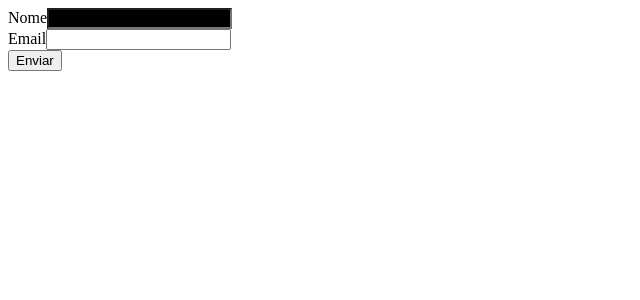
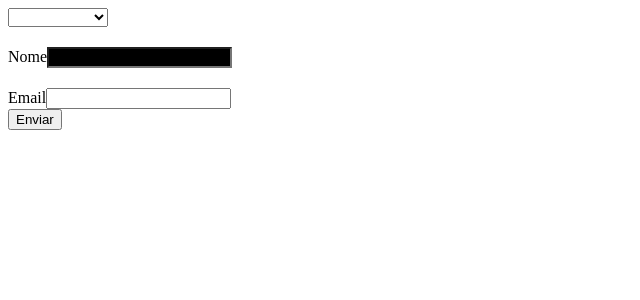
Before and after one commit to rafaelandradegs/origamid-react, a React (Vite) app: page / in a window 1280 px wide. Shown: the top 300 px of the page, without its empty margins (0-640 px from the left). Built offline with nearby package versions, Linux system fonts and the light colour scheme.

Commit message:
Componente Select

```diff
--- a/src/App.jsx
+++ b/src/App.jsx
@@ -1,19 +1,31 @@
 import React from 'react'
 import Input from './Form/Input'
+import Select from './Form/Select'
 
 const App = () => {
   const [nome, setNome] = React.useState('')
   const [email, setEmail] = React.useState('')
+  const [produto, setProduto] = React.useState('')
 
   return (
     <form>
+      <Select
+        options={['smarthphone', 'tablet']}
+        value={produto}
+        setValue={setProduto}
+      />
       <Input
         id="nome"
         label="Nome"
         value={nome}
         setValue={setNome}
         required
-        style={{ background: 'black', color: 'white' }}
+        style={{
+          background: 'black',
+          color: 'white',
+          marginTop: '20px',
+          marginBottom: '20px'
+        }}
       />
       <Input
         id="email"
--- /dev/null
+++ b/src/Form/Select.jsx
@@ -0,0 +1,18 @@
+import React from 'react'
+
+const Select = ({ options, value, setValue, ...props }) => {
+  return (
+    <select
+      value={value}
+      onChange={({ target }) => setValue(target.value)}
+      {...props}
+    >
+      <option value="" disabled></option>
+      {options.map(option => {
+        return <option key={option}>{option}</option>
+      })}
+    </select>
+  )
+}
+
+export default Select
```
